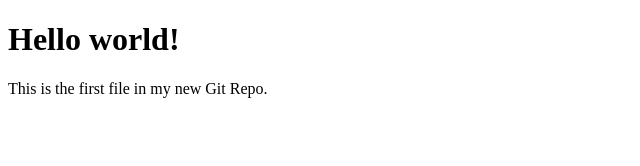
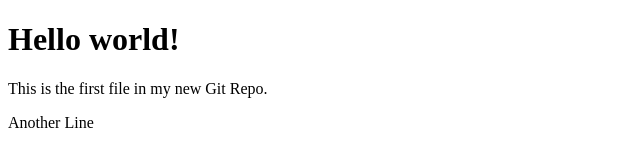
Before and after one commit to wyzdomcodes/GIT, a plain HTML site: page index.html in a window 1280 px wide. Shown: the full height of the page, 0-640 px from the left. Drawn offline with Linux system fonts and the light colour scheme.

Commit message:
Second message

```diff
--- a/index.html
+++ b/index.html
@@ -9,6 +9,7 @@
 
     <h1>Hello world!</h1>
     <p>This is the first file in my new Git Repo.</p>
+    <p>Another Line</p>
 
 </body>
 
```
